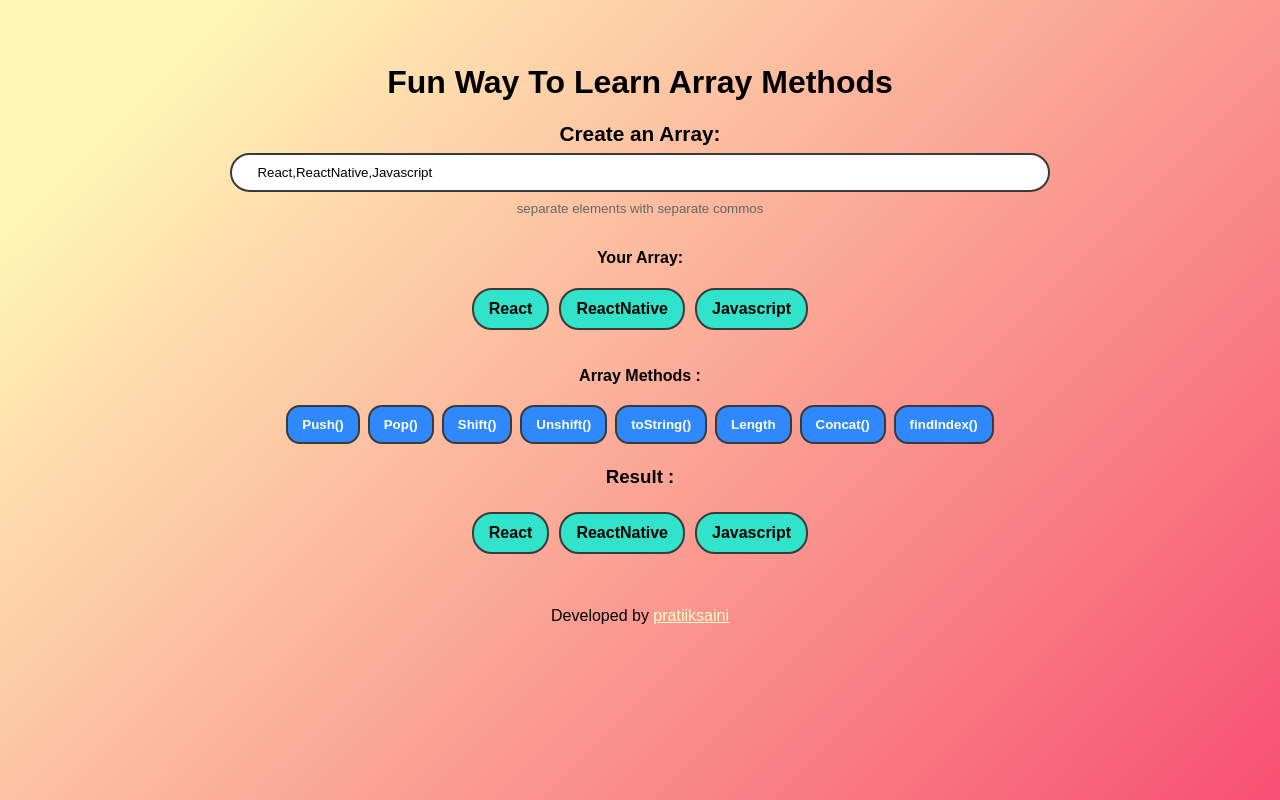
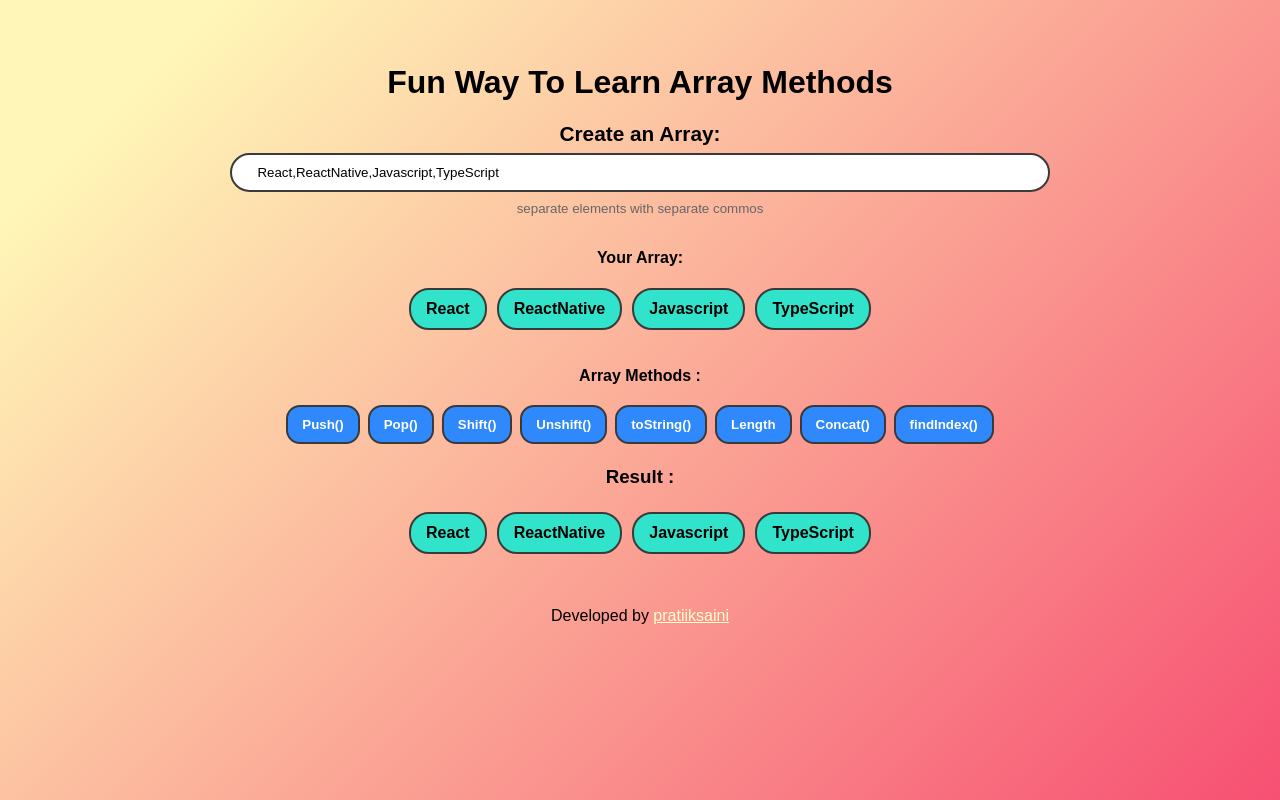
Before and after one commit to prateek1998/funWithArray, a React (Create React App) app: page / in a window 1280 px wide. Shown: the top 800 px of the page. Built offline with nearby package versions, Linux system fonts and the light colour scheme.

Commit message:
adding new

```diff
--- a/src/App.js
+++ b/src/App.js
@@ -12,7 +12,7 @@ class App extends React.Component {
   constructor(props) {
     super(props);
     this.state = {
-      array: ["React", "ReactNative", "Javascript"],
+      array: ["React", "ReactNative", "Javascript", "TypeScript"],
       resultArray: [],
       concatArray: [],
       resultString: "",
```
